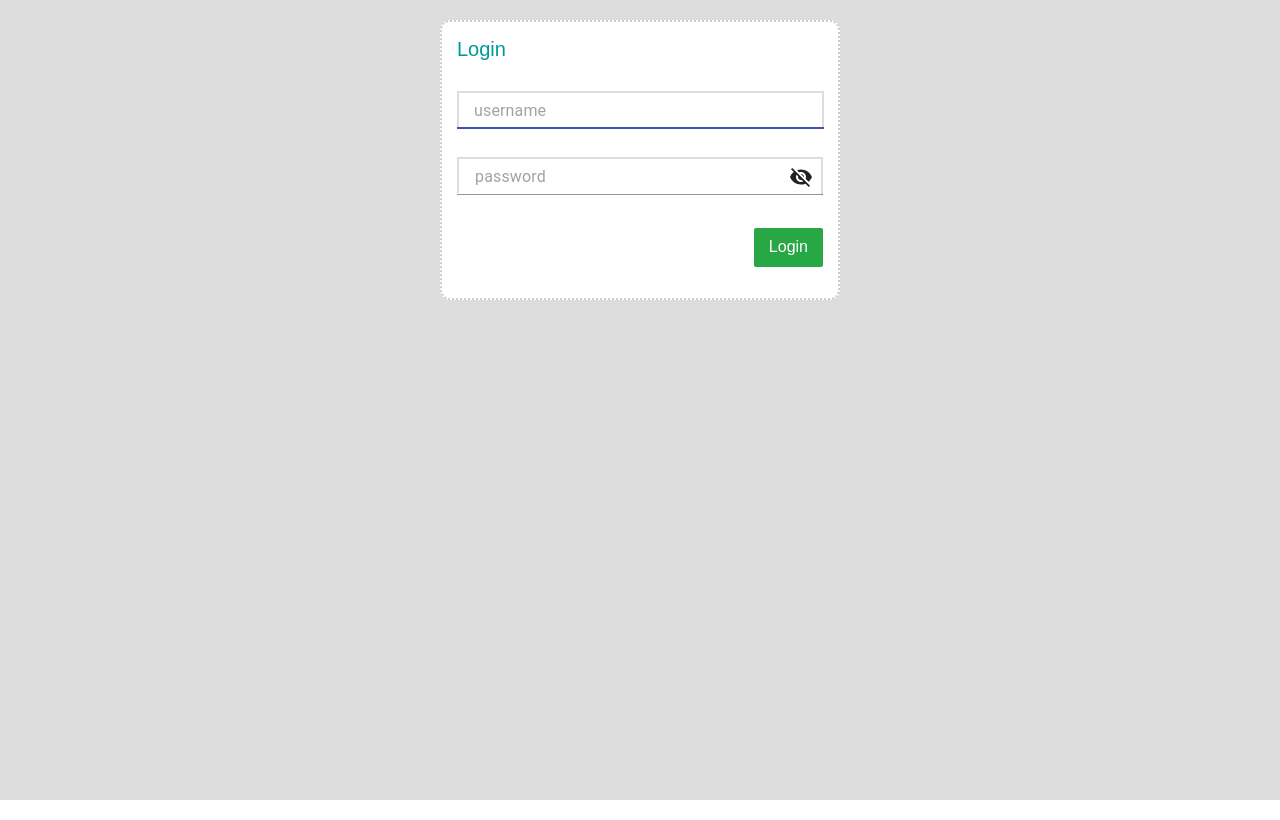
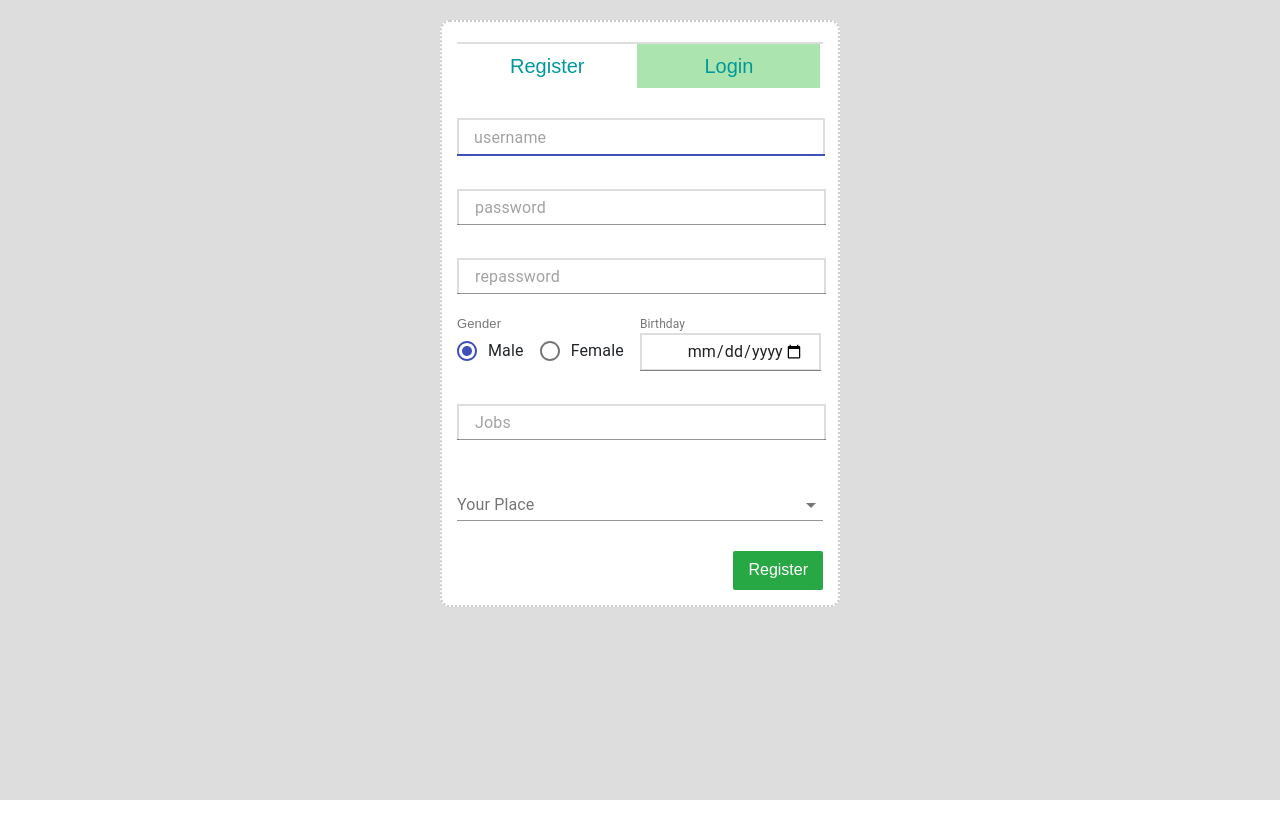
Before and after one commit to phz2712/24hnews.github.io, a React (Create React App) app: page / in a window 1280 px wide. Built offline with nearby package versions, Linux system fonts and the light colour scheme.

Commit message:
combine sta 1

```diff
--- a/src/App.js
+++ b/src/App.js
@@ -1,10 +1,10 @@
 import React from 'react';
-import Login from './components/login';
+import Register from './components/register';
 
 class App extends React.Component{
   render(){
   return (
-    <Login/>
+    <Register/>
   );
 }
 }
--- a/src/components/Login.css
+++ b/src/components/Login.css
@@ -26,6 +26,22 @@ main{
   margin-right: auto;
   height: 100%;
   max-height: 1500px;
+}
+.login{
+  text-align: right;
+  padding-right: 67px;
+  padding-left: 67px;
+  padding-top: 10px;
+  padding-bottom: 10px;
+}
+.register{
+  text-align: left;
+  padding-left: 53px;
+  padding-right: 53px;
+  padding-bottom: 10px;
+  padding-top: 10px;
+  margin-left: 0px;
+  background-color: #abe4ae;
 }
 .login-form{
   width: 100%;
--- a/src/components/Register.css
+++ b/src/components/Register.css
@@ -21,6 +21,22 @@
   margin-left: auto;
   margin-right: auto;
 }
+.login{
+  text-align: right;
+  padding-right: 67px;
+  padding-left: 67px;
+  padding-top: 10px;
+  padding-bottom: 10px;
+  background-color: #abe4ae;
+}
+.register{
+  text-align: left;
+  padding-left: 53px;
+  padding-right: 53px;
+  padding-bottom: 10px;
+  padding-top: 10px;
+  margin-left: 0px;
+}
 .login-form{
   width: 100%;
   max-width: 400px;
@@ -31,7 +47,18 @@
   border-radius: 10px;
   height: auto;
 }
-
+.row{
+  margin-top: 5px;
+  border: 1px solid #cccccc;
+  padding: 0px 0px;
+  border: 2px solid #dddddd;
+  margin-left: 0px;
+  margin-right: 0px;
+  border-bottom: none;
+  border-left: none;
+  border-right: none;
+  margin-bottom: 0px;
+}
 
 h1{
   color: #009999;
--- a/src/components/login.js
+++ b/src/components/login.js
@@ -32,7 +32,9 @@ class Login extends React.Component{
     warning2    : this.state.warning2,
     err1        : this.state.err1,
     err2        : this.state.err2,
-    showpassword:this.state.showpassword})
+    showpassword:this.state.showpassword,
+    disabled    :this.state.disabled
+  })
   }
 
    handleChange(event) {
@@ -121,7 +123,10 @@ class Login extends React.Component{
           <div className="container">
             <div onSubmit={this.handleSubmit} className="login-form">
               <form action method="post">
-                <h1>Login</h1>
+                <div className="row">
+                <h1 type="button" className="register">Register</h1>
+                <h1 type="button" className="login">Login</h1>
+                </div>
                 <div>
                   <i />
                   <TextField  className="user-box"
--- a/src/components/register.js
+++ b/src/components/register.js
@@ -210,7 +210,10 @@ export default function BasicTextFields(props) {
       <div className="bg-contain">
             <div onSubmit={handleSubmit} className="login-form">
               <form action='true' method="post">
-                <h1>Sign in</h1>
+              <div className="row">
+                <h1 type="button" className="register">Register</h1>
+                <h1 type="button" className="login">Login</h1>
+              </div>
                 <div>
                   <i/>
                   <TextField
@@ -378,7 +381,7 @@ export default function BasicTextFields(props) {
       </FormControl>
                 <div className="btn-box">
                   <button className="btn-success" disabled={user.disabled} onClick={()=>alert("đã đăng kí thành công")} >
-                    Sign in
+                    Register
                   </button>
                 </div>
               </form>
```
